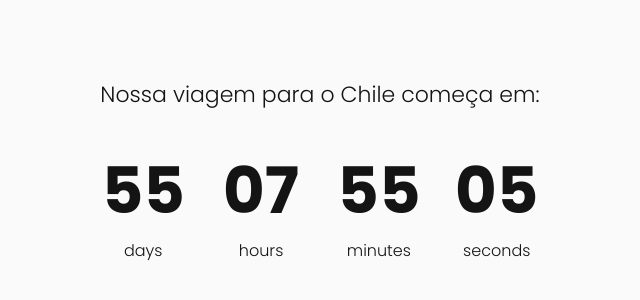
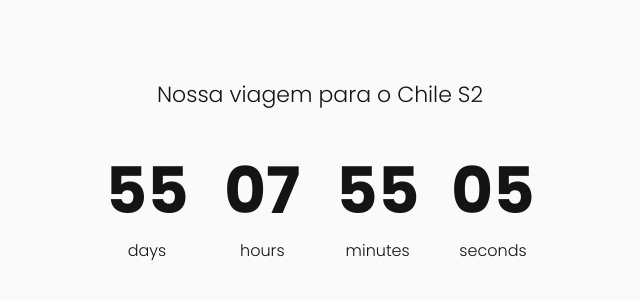
Before and after one commit to alexandrpires/viagem-chile-aleleo, a plain HTML site: page index.html in a window 1280 px wide. Shown: the part 230-530 px from the top of the page, without its empty margins (320-960 px from the left). Drawn offline with Linux system fonts and the light colour scheme.

Commit message:
Update index.html

```diff
--- a/index.html
+++ b/index.html
@@ -8,7 +8,7 @@
   </head>
   <body>
     <div class="countdown">
-      <span class="title">Nossa viagem para o Chile começa em:</span>
+      <span class="title">Nossa viagem para o Chile S2</span>
       <div class="box">
         <span class="value" data-days>00</span>
         <span class="name">days</span>
```
